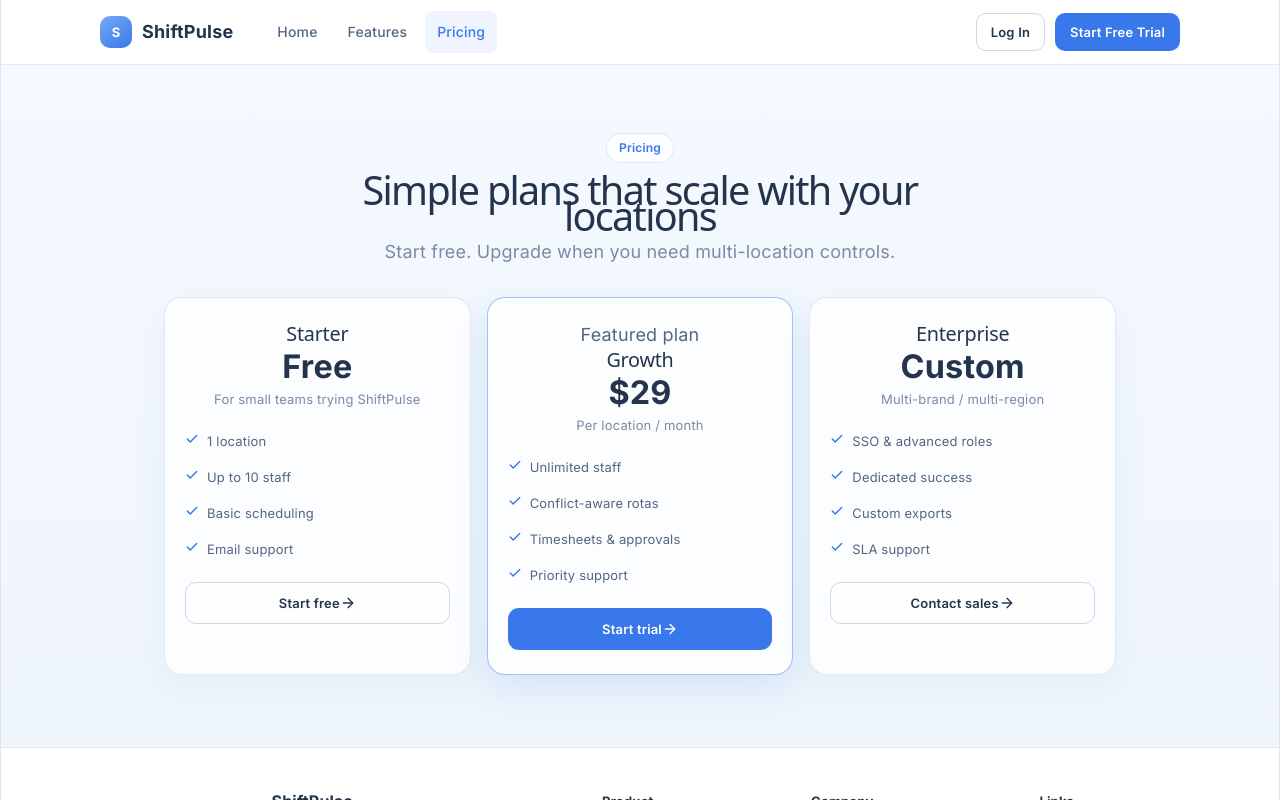
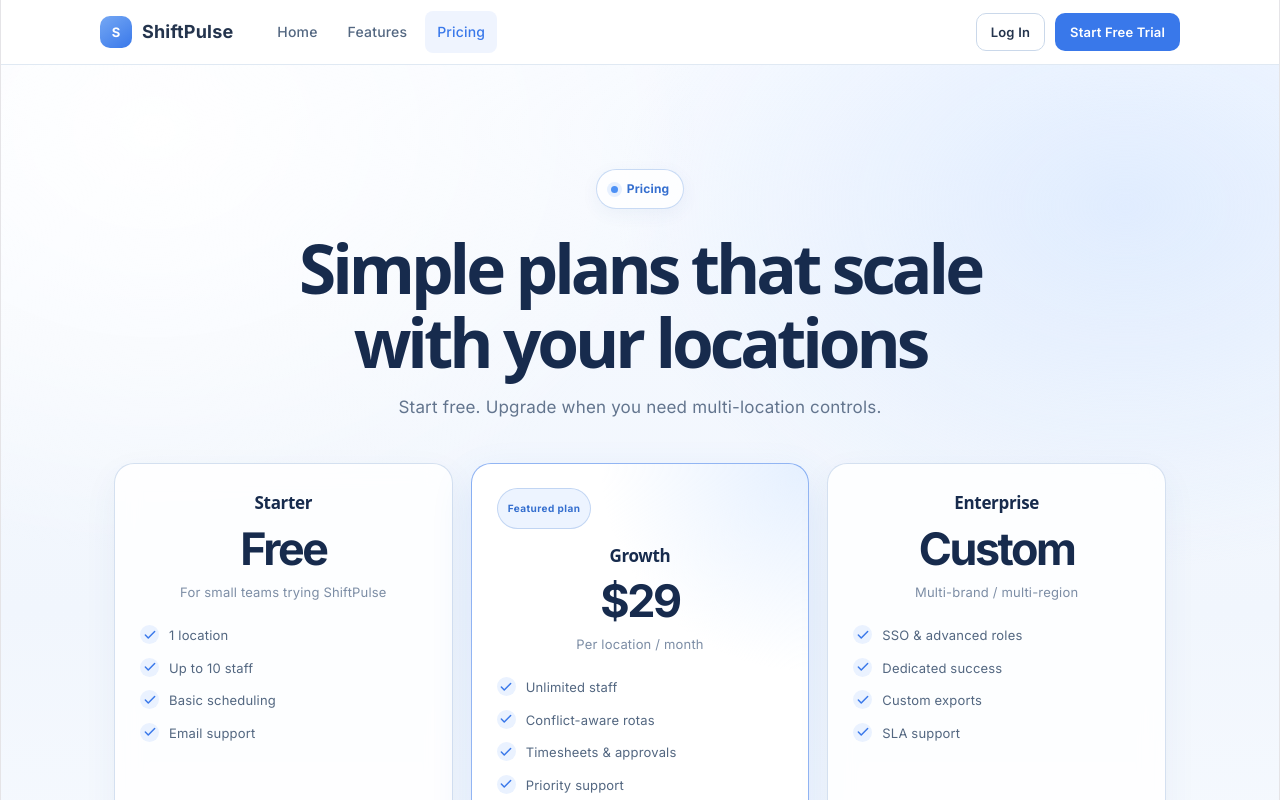
Before and after one commit to talhaimran3/fictional-space-robot, a React app in the folder multi-tenant-saas/frontend/: page /pricing in a window 1280 px wide. Shown: the top 800 px of the page. Built offline with nearby package versions, Linux system fonts and the light colour scheme; the HTML template or start-up script is replaced by a standard one.

Commit message:
Modernize pricing page styling and motion

```diff
--- a/multi-tenant-saas/frontend/src/components/PricingPage.css
+++ b/multi-tenant-saas/frontend/src/components/PricingPage.css
@@ -1,132 +1,252 @@
 .sp-pricing {
-  --sp-navy: #24344d;
+  --sp-navy: #172b4d;
   --sp-text: #536781;
-  --sp-muted: #7a8ba3;
+  --sp-muted: #7c8da5;
   --sp-blue: #3978ea;
-  --sp-border: rgba(198, 215, 234, 0.55);
-  font-family: Inter, system-ui, sans-serif;
+  --sp-blue-dark: #2864d4;
+  --sp-border: rgba(196, 213, 235, 0.72);
+  position: relative;
+  isolation: isolate;
+  overflow: hidden;
+  width: 100%;
+  min-height: 100%;
+  padding: 0 0 clamp(72px, 9vw, 112px);
   color: var(--sp-text);
-  background: linear-gradient(180deg, #f5f9ff 0%, #eef5fb 100%);
-  padding-bottom: 72px;
+  font-family: Inter, system-ui, -apple-system, BlinkMacSystemFont, "Segoe UI", sans-serif;
+  background:
+    radial-gradient(ellipse at 12% 7%, rgba(255, 255, 255, 0.98), transparent 34%),
+    radial-gradient(ellipse at 88% 15%, rgba(205, 225, 255, 0.52), transparent 32%),
+    linear-gradient(180deg, #f7faff 0%, #f1f6fd 58%, #f8fbff 100%);
 }
 
 .sp-pricing-hero {
-  max-width: 640px;
+  max-width: 790px;
   margin: 0 auto;
-  padding: 64px 24px 32px;
+  padding: clamp(68px, 9vw, 104px) 24px 42px;
   text-align: center;
+  animation: sp-pricing-rise-in 700ms cubic-bezier(0.2, 0.7, 0.25, 1) both;
 }
 
 .sp-pricing-pill {
   display: inline-flex;
-  height: 30px;
+  min-height: 34px;
   align-items: center;
-  padding: 0 12px;
+  gap: 9px;
+  margin-bottom: 22px;
+  padding: 6px 14px;
+  border: 1px solid rgba(177, 202, 239, 0.7);
   border-radius: 999px;
-  border: 1px solid var(--sp-border);
-  background: rgba(255, 255, 255, 0.75);
-  color: var(--sp-blue);
+  background: rgba(255, 255, 255, 0.8);
+  box-shadow: 0 5px 18px rgba(49, 91, 151, 0.06);
+  color: #356fcf;
   font-size: 12px;
-  font-weight: 600;
-  margin-bottom: 14px;
+  font-weight: 650;
+}
+
+.sp-pricing-pill-dot {
+  width: 7px;
+  height: 7px;
+  flex: 0 0 7px;
+  border-radius: 50%;
+  background: #4d91f5;
+  box-shadow: 0 0 0 4px rgba(77, 145, 245, 0.13);
 }
 
 .sp-pricing-hero h1 {
-  margin: 0 0 10px;
+  margin: 0 0 13px;
   color: var(--sp-navy);
-  font-size: clamp(1.6rem, 3.5vw, 2.2rem);
+  font-size: clamp(2.25rem, 5.3vw, 3.75rem);
+  font-weight: 760;
+  letter-spacing: -0.06em;
+  line-height: 1.1;
 }
 
 .sp-pricing-hero p {
-  margin: 0;
-  color: var(--sp-muted);
+  max-width: 560px;
+  margin: 0 auto;
+  color: #63758e;
+  font-size: clamp(15px, 1.5vw, 17px);
+  line-height: 1.7;
 }
 
 .sp-pricing-grid {
-  max-width: 1000px;
+  display: grid;
+  max-width: 1100px;
+  grid-template-columns: repeat(3, minmax(0, 1fr));
+  align-items: stretch;
+  gap: 18px;
   margin: 0 auto;
   padding: 0 24px;
-  display: grid;
-  grid-template-columns: repeat(3, minmax(0, 1fr));
-  gap: 16px;
 }
 
 .sp-pricing-card {
-  padding: 24px 20px;
-  border-radius: 18px;
+  position: relative;
+  display: flex;
+  min-width: 0;
+  flex-direction: column;
+  padding: 29px 25px 25px;
   border: 1px solid var(--sp-border);
-  background: rgba(255, 255, 255, 0.78);
-  box-shadow: 0 10px 32px rgba(80, 132, 191, 0.07);
+  border-radius: 20px;
+  background: rgba(255, 255, 255, 0.84);
+  box-shadow: 0 12px 34px rgba(57, 91, 137, 0.06);
+  backdrop-filter: blur(12px);
+  animation: sp-pricing-rise-in 650ms calc(120ms + var(--sp-pricing-card-index, 0) * 90ms) cubic-bezier(0.2, 0.7, 0.25, 1) both;
+  transition: transform 220ms ease, border-color 220ms ease, box-shadow 220ms ease;
+}
+
+.sp-pricing-card:hover {
+  transform: translateY(-5px);
+  border-color: rgba(143, 180, 235, 0.85);
+  box-shadow: 0 18px 42px rgba(57, 91, 137, 0.11);
 }
 
 .sp-pricing-card.is-featured {
-  border-color: rgba(57, 120, 234, 0.45);
-  box-shadow: 0 14px 36px rgba(57, 120, 234, 0.14);
+  border-color: rgba(57, 120, 234, 0.55);
+  background: radial-gradient(circle at 100% 0%, rgba(219, 234, 255, 0.72), transparent 38%), rgba(255, 255, 255, 0.94);
+  box-shadow: 0 16px 40px rgba(57, 120, 234, 0.13);
+}
+
+.sp-pricing-card.is-featured:hover {
+  box-shadow: 0 21px 48px rgba(57, 120, 234, 0.18);
+}
+
+.sp-pricing-featured-label {
+  align-self: flex-start;
+  margin: -5px 0 17px;
+  padding: 6px 10px;
+  border: 1px solid rgba(177, 202, 239, 0.72);
+  border-radius: 999px;
+  color: #356fcf;
+  background: #edf4ff;
+  font-size: 10px;
+  font-weight: 750;
+  letter-spacing: 0.045em;
 }
 
 .sp-pricing-card h2 {
-  margin: 0 0 8px;
+  margin: 0 0 10px;
   color: var(--sp-navy);
-  font-size: 1.1rem;
+  font-size: 17px;
+  font-weight: 700;
+  letter-spacing: -0.02em;
 }
 
 .sp-pricing-price {
   color: var(--sp-navy);
-  font-size: 1.8rem;
-  font-weight: 700;
+  font-size: clamp(2rem, 3.5vw, 2.5rem);
+  font-weight: 760;
+  letter-spacing: -0.055em;
+  line-height: 1.15;
 }
 
 .sp-pricing-detail {
-  margin: 6px 0 16px;
+  min-height: 20px;
+  margin: 8px 0 23px;
   color: var(--sp-muted);
   font-size: 13px;
+  line-height: 1.5;
 }
 
 .sp-pricing-card ul {
+  display: flex;
+  flex: 1;
+  flex-direction: column;
+  gap: 13px;
+  margin: 0 0 27px;
+  padding: 0;
   list-style: none;
-  margin: 0 0 20px;
-  padding: 0;
-  display: flex;
-  flex-direction: column;
-  gap: 10px;
 }
 
 .sp-pricing-card li {
   display: flex;
-  align-items: center;
-  gap: 8px;
+  align-items: flex-start;
+  gap: 10px;
+  color: var(--sp-text);
   font-size: 13px;
-  color: var(--sp-text);
+  line-height: 1.5;
 }
 
-.sp-pricing-card li svg {
+.sp-pricing-check {
+  display: grid;
+  width: 19px;
+  height: 19px;
+  flex: 0 0 19px;
+  margin-top: -1px;
+  place-items: center;
+  border-radius: 50%;
   color: var(--sp-blue);
-  flex-shrink: 0;
+  background: #eaf2ff;
 }
 
 .sp-pricing-btn {
   display: inline-flex;
+  width: 100%;
+  min-height: 46px;
   align-items: center;
   justify-content: center;
-  height: 42px;
-  width: 100%;
-  border-radius: 11px;
-  border: 1px solid #cad8ea;
-  background: rgba(255, 255, 255, 0.8);
-  color: var(--sp-navy);
+  gap: 9px;
+  padding: 0 16px;
+  border: 1px solid #d3dfef;
+  border-radius: 12px;
+  color: #405672;
+  background: rgba(255, 255, 255, 0.84);
   font-size: 13px;
-  font-weight: 600;
+  font-weight: 650;
   text-decoration: none;
+  transition: transform 200ms ease, box-shadow 200ms ease, background-color 200ms ease, border-color 200ms ease, color 200ms ease;
+}
+
+.sp-pricing-btn:hover {
+  transform: translateY(-2px);
+  border-color: #a9c5ef;
+  color: var(--sp-blue-dark);
+  background: #fff;
+  box-shadow: 0 7px 18px rgba(57, 120, 234, 0.08);
 }
 
 .sp-pricing-btn.primary {
-  background: var(--sp-blue);
   border-color: transparent;
   color: #fff;
+  background: linear-gradient(115deg, #3978ea, #4b87f0);
+  box-shadow: 0 9px 22px rgba(57, 120, 234, 0.22);
 }
 
-@media (max-width: 800px) {
-  .sp-pricing-grid {
-    grid-template-columns: 1fr;
+.sp-pricing-btn.primary:hover {
+  background: linear-gradient(115deg, #2f6fdf, #3978ea);
+  box-shadow: 0 13px 26px rgba(57, 120, 234, 0.29);
+}
+
+.sp-pricing-btn svg { transition: transform 200ms ease; }
+.sp-pricing-btn:hover svg { transform: translateX(3px); }
+
+.sp-pricing-btn:focus-visible {
+  outline: 3px solid rgba(57, 120, 234, 0.3);
+  outline-offset: 3px;
+}
+
+@keyframes sp-pricing-rise-in {
+  from { opacity: 0; transform: translateY(16px); }
+  to { opacity: 1; transform: translateY(0); }
+}
+
+@media (max-width: 850px) {
+  .sp-pricing-grid { max-width: 650px; grid-template-columns: 1fr; }
+  .sp-pricing-card { min-height: 0; }
+  .sp-pricing-detail { min-height: 0; }
+}
+
+@media (max-width: 520px) {
+  .sp-pricing-hero { padding: 64px 20px 34px; }
+  .sp-pricing-hero h1 { font-size: clamp(2.15rem, 10vw, 2.9rem); letter-spacing: -0.055em; }
+  .sp-pricing-grid { padding: 0 20px; }
+  .sp-pricing-card { padding: 25px 21px 21px; }
+}
+
+@media (prefers-reduced-motion: reduce) {
+  .sp-pricing *, .sp-pricing *::before, .sp-pricing *::after {
+    scroll-behavior: auto !important;
+    animation-duration: 0.01ms !important;
+    animation-iteration-count: 1 !important;
+    transition-duration: 0.01ms !important;
   }
 }
```
